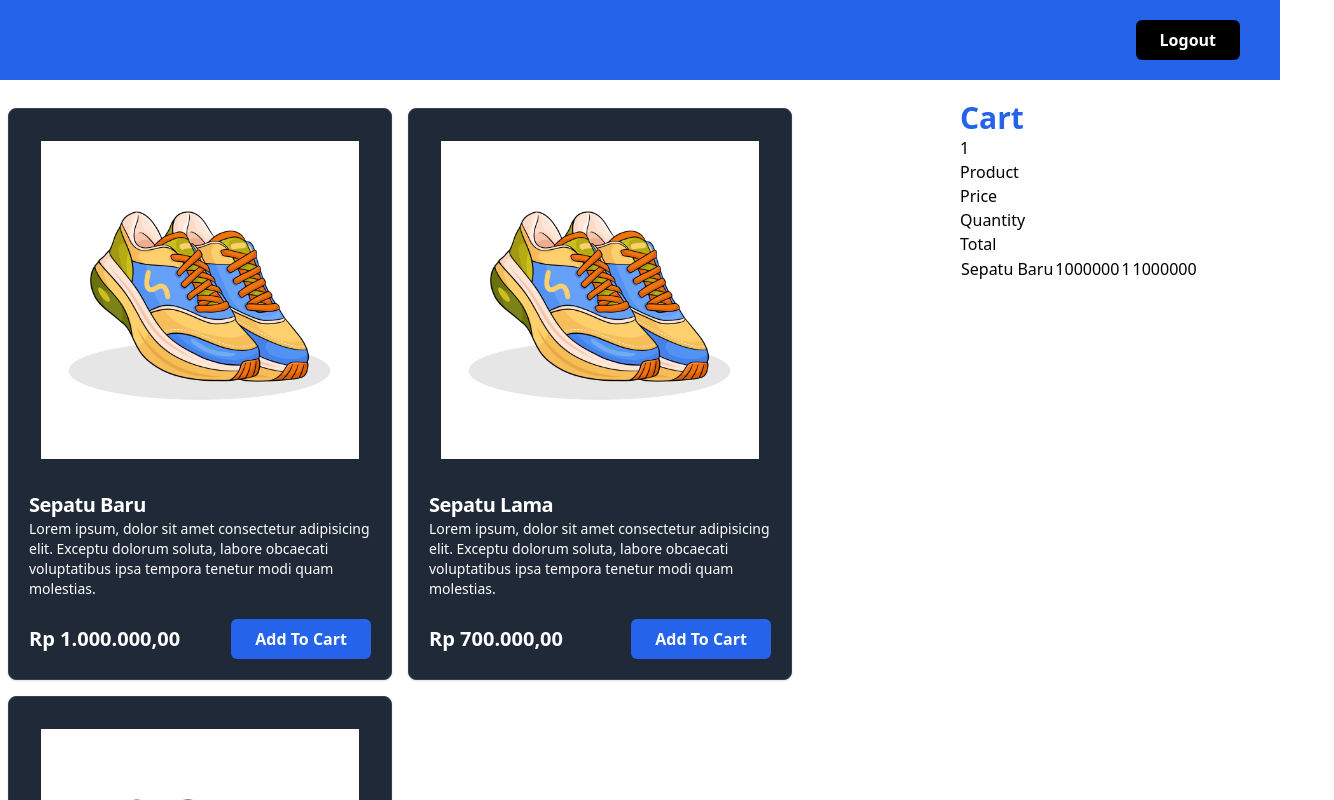
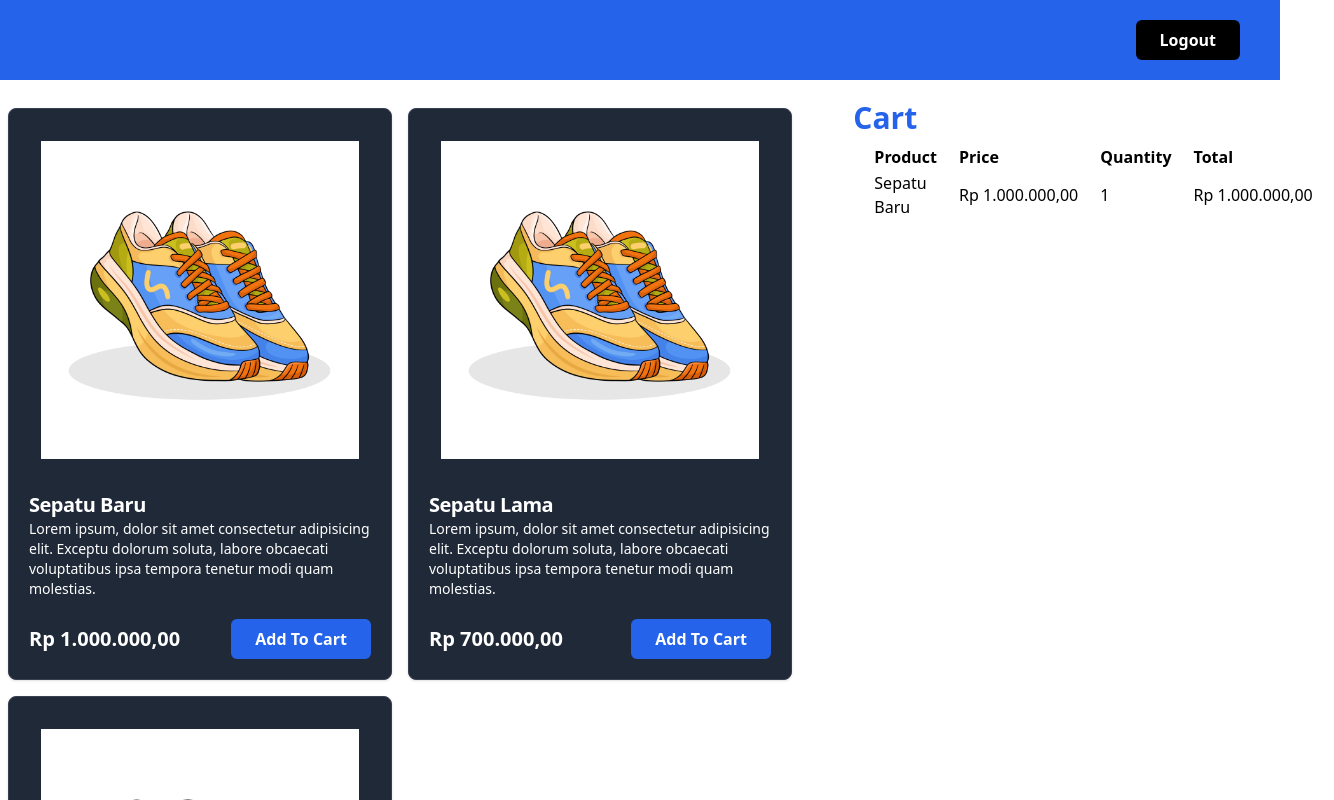
Before and after one commit to msaifurrijaal/react-playground, a React (Vite) app: page /products in a window 1280 px wide. Shown: the top 800 px of the page, 1334 px wide, since content can reach past the window. Built offline with nearby package versions, Linux system fonts and the light colour scheme.

Commit message:
feat: implement useState

```diff
--- a/src/pages/products.jsx
+++ b/src/pages/products.jsx
@@ -46,6 +46,13 @@ const ProductsPage = () => {
   };
 
   const handleAddToCart = (id) => {
+    if (cart.find((item) => item.id === id)) {
+      setCart(
+        cart.map((item) =>
+          item.id === id ? { ...item, qty: item.qty + 1 } : item
+        )
+      );
+    } else {
       setCart([
         ...cart,
         {
@@ -53,6 +60,7 @@ const ProductsPage = () => {
           qty: 1,
         },
       ]);
+    }
   };
   return (
     <>
@@ -63,7 +71,7 @@ const ProductsPage = () => {
         </Button>
       </div>
       <div className="flex justify-center py-5">
-        <div className="w-3/4 flex flex-wrap">
+        <div className="w-4/6 flex flex-wrap">
           {products.map((product) => (
             <CardProduct key={product.id}>
               <CardProduct.Header image={product.image}></CardProduct.Header>
@@ -78,20 +86,16 @@ const ProductsPage = () => {
             </CardProduct>
           ))}
         </div>
-        <div className="w-1/4">
-          <h1 className="text-3xl font-bold text-blue-600">Cart</h1>
-          <ul>
-            {cart.map((item) => (
-              <li key={item}>{item.id}</li>
-            ))}
-          </ul>
-          <table>
+        <div className="w-2/6">
+          <h1 className="text-3xl font-bold text-blue-600 mb-2">Cart</h1>
+          <table className="text-left table-auto border-separate border-spacing-x-5">
+            <thead>
               <tr>
-              <thead>
-                <tr>Product</tr>
-                <tr>Price</tr>
-                <tr>Quantity</tr>
-                <tr>Total</tr>
+                <th>Product</th>
+                <th>Price</th>
+                <th>Quantity</th>
+                <th>Total</th>
+              </tr>
             </thead>
             <tbody>
               {cart.map((item) => {
@@ -101,14 +105,23 @@ const ProductsPage = () => {
                 return (
                   <tr key={item.id}>
                     <td>{product.name}</td>
-                      <td>{product.price}</td>
+                    <td>
+                      {product.price.toLocaleString("id-ID", {
+                        style: "currency",
+                        currency: "IDR",
+                      })}
+                    </td>
                     <td>{item.qty}</td>
-                      <td>{item.qty * product.price}</td>
+                    <td>
+                      {(item.qty * product.price).toLocaleString("id-ID", {
+                        style: "currency",
+                        currency: "IDR",
+                      })}
+                    </td>
                   </tr>
                 );
               })}
             </tbody>
-            </tr>
           </table>
         </div>
       </div>
```
Lines whose indentation alone changed are shown as unchanged.
